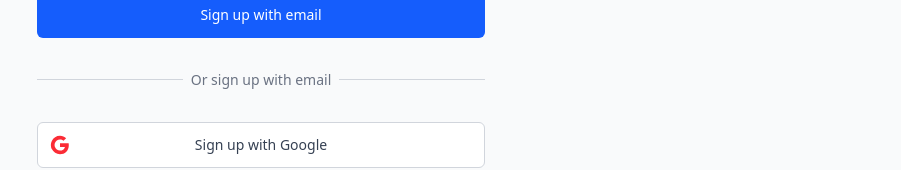
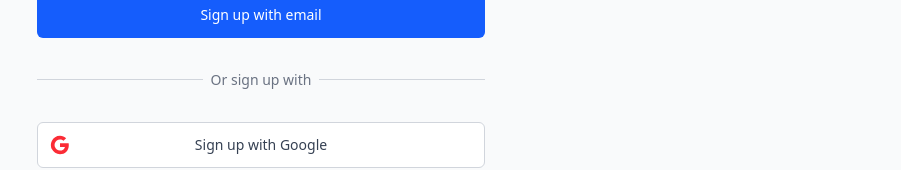
Before and after one commit to Yunmengheng/Taskov, a Next.js app: page /Signup in a window 1280 px wide. Shown: the part 462-632 px from the top of the page, without its empty margins (379-1280 px from the left). Built offline with nearby package versions, Linux system fonts and the light colour scheme; no server answers.

Commit message:
fixing the social login layout

```diff
--- a/app/Signup/page.tsx
+++ b/app/Signup/page.tsx
@@ -120,7 +120,6 @@ const Signup: React.FC = () => {
           </button>
         </div>
 
-        {/* Social Signup Buttons */}
         <form className="mt-6 space-y-6" onSubmit={handleSubmit}>
           {error && <div className="bg-red-50 dark:bg-red-900/30 border border-red-200 dark:border-red-800 p-3 rounded-md">
               <p className="text-sm text-red-600 dark:text-red-400">{error}</p>
@@ -158,17 +157,20 @@ const Signup: React.FC = () => {
           </div>
         </form>
 
+
         <div className="relative">
           <div className="absolute inset-0 flex items-center">
             <div className="w-full border-t border-gray-300 dark:border-gray-700"></div>
           </div>
           <div className="relative flex justify-center text-sm">
             <span className="px-2 bg-gray-50 dark:bg-gray-900 text-gray-500 dark:text-gray-400">
-              Or sign up with email
+              Or sign up with
             </span>
           </div>
         </div>
 
+
+        {/* Social Signup Buttons */}
         <div className="space-y-3">
           <button type="button" onClick={handleGoogleSignup} disabled={isLoading || socialLoading !== null} className="group relative w-full flex justify-center items-center py-3 px-4 border border-gray-300 dark:border-gray-700 text-sm font-medium rounded-md text-gray-700 dark:text-gray-200 bg-white dark:bg-gray-800 hover:bg-gray-50 dark:hover:bg-gray-700 focus:outline-none focus:ring-2 focus:ring-offset-2 focus:ring-blue-500 disabled:opacity-70">
             <span className="absolute left-0 inset-y-0 flex items-center pl-3">
@@ -191,7 +193,6 @@ const Signup: React.FC = () => {
             {socialLoading === 'facebook' ? 'Signing up...' : 'Sign up with Facebook'}
           </button>
         </div>
-
       </div>
     </div>;
 };
```
